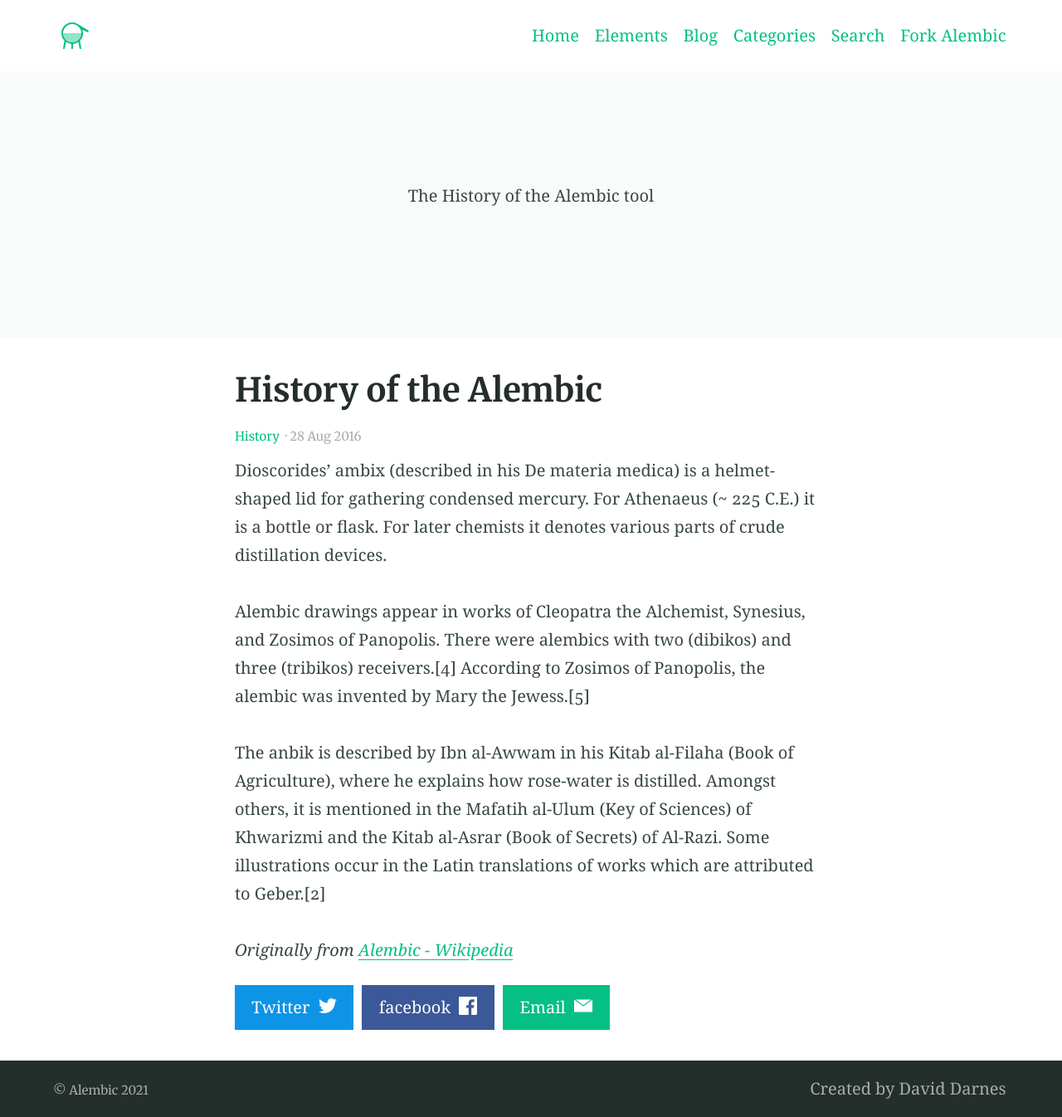
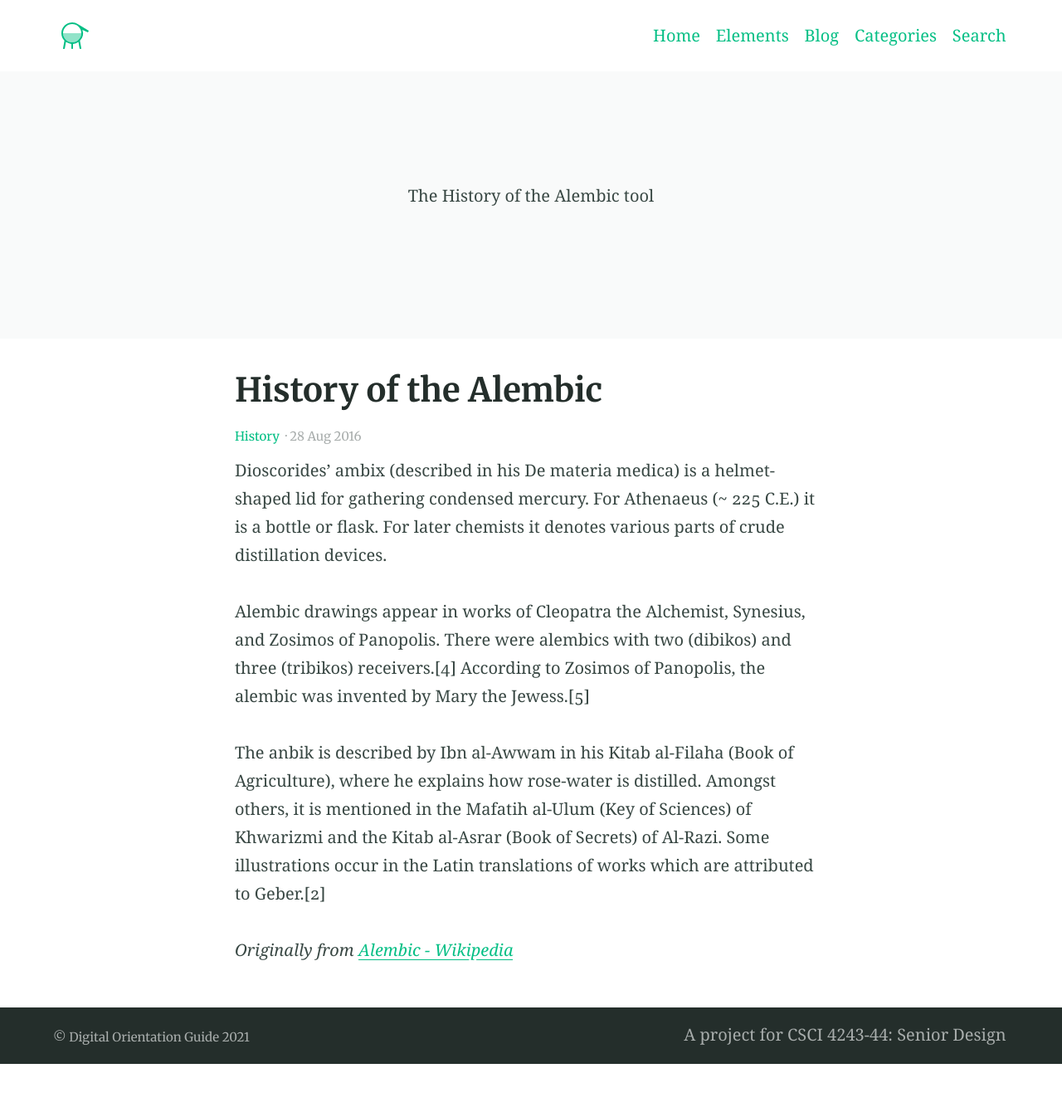
Before and after one commit to searri/project-dog, a Jekyll site: the page built from _posts/2016-08-28-example-post-two.md, in a window 1280 px wide. Shown: the whole page at 83% size. Built offline with Jekyll 4.4.1, drawn with Linux system fonts in a browser that asks for light colours; after the commit the page ends 1282 px from its top, so only the background shows below that; part of the change alters nothing that is shown.

Commit message:
Strip unecessary attributes from config file

```diff
--- a/_config.yml
+++ b/_config.yml
@@ -1,25 +1,9 @@
-# Site configuration
-# 1. Files excluded from Jekyll builds
-# 2. Installed Gems
-# 3. Gem settings
-# 4. Jekyll settings
-# 5. Collections
-# 6. Jekyll collections settings
-# 7. Site settings
-# 8. Site favicons & manifest icons
-# 9. Site navigation
-
 # 1. Files excluded from Jekyll builds
 exclude:
 - README.md
-- CODE_OF_CONDUCT.md
-- CONTRIBUTING.md
-- screenshot.png
 - LICENSE
-- CNAME
 - Gemfile
 - Gemfile.lock
-- alembic-jekyll-theme.gemspec
 - .jekyll-cache
 
 # 2. Installed Gems
@@ -37,21 +21,6 @@ plugins:
 # 3. Gem settings
 paginate: 2 # jekyll-paginate > items per page
 paginate_path: blog/page:num # jekyll-paginate > blog page
-jekyll-mentions: https://twitter.com # jekyll-mentions > service used when @replying
-twitter:
-  username: DavidDarnes # jekyll-seo-tag > Owners twitter username
-author: DavidDarnes # jekyll-seo-tag > default author
-social: # jekyll-seo-tag > social overrides
-  name: David Darnes # jekyll-seo-tag > real name
-  links:  # jekyll-seo-tag > social aliases (sameAs)
-    - https://twitter.com/DavidDarnes
-    - https://www.facebook.com/daviddarnes
-    - https://www.linkedin.com/in/daviddarnes
-    - https://github.com/daviddarnes
-# markdown: CommonMark # Markdown parse settings, CommonMark performs slightly better an others in build time
-# commonmark:
-  # options: ["SMART", "FOOTNOTES"]
-  # extensions: ["strikethrough", "autolink", "table"]
 
 # 4. Jekyll settings
 sass:
@@ -92,18 +61,11 @@ defaults:
 
 # 7. Site settings
 encoding: utf-8 # Make sure the encoding is right
-lang: en-GB # Set the site language
-title: "Alembic" # Site name or title, also used in jekyll-seo-tag
+lang: en-US # Set the site language
+title: "Digital Orientation Guide" # Site name or title, also used in jekyll-seo-tag
 logo: "/assets/logos/logo.svg" # Site logo, also used in jekyll-seo-tag
-description: "Alembic is a starting point for Jekyll projects. Rather than starting from scratch, this boilerplate is designed to get the ball rolling immediately" # Site description and default description, also used in jekyll-seo-tag
-# url: "https://alembic.darn.es" # Site url, also used in jekyll-seo-tag
+description: "An app built for accessibility" # Site description and default description, also used in jekyll-seo-tag
 baseurl: ""
-repo: "https://github.com/daviddarnes/alembic"
-email: "me@daviddarnes.com"
-# disqus: "alembic-1" # Blog post comments, uncomment the option and set the site ID from your Disqus account
-# google_analytics: ''
-# google_analytics_anonymize_ip: ''
-# service_worker: false # Will turn off the service worker if set to false
 css_inline: true # Will insert all styles into a single <style> block in the <head> element and remove the style <link> reference
 
 # 8. Site favicons & manifest icons
@@ -129,21 +91,7 @@ navigation_header:
   url: /categories/
 - title: Search
   url: /search/
-- title: Fork Alembic
-  url: https://github.com/daviddarnes/alembic
 
 navigation_footer:
-- title: Created by David Darnes
-  url: https://darn.es
-
-social_links: # Appears in sidebar. Set the urls then uncomment and comment out as desired
-  Twitter: https://twitter.com/DavidDarnes
-  LinkedIn: https://www.linkedin.com/in/daviddarnes
-  GitHub: https://github.com/daviddarnes
-  link: https://darn.es
-  RSS: /feed.xml
-
-sharing_links: # Appear at the bottom of single blog posts, add as desired. The value can be 'true' or the desired button colour
-  Twitter: "#0d94e7"
-  facebook: "#3B5998"
-  Email: true
+- title: "A project for CSCI 4243-44: Senior Design"
+  url: https://www2.seas.gwu.edu/~pfrank/classes/cs4243-44w/class-info.html
```
